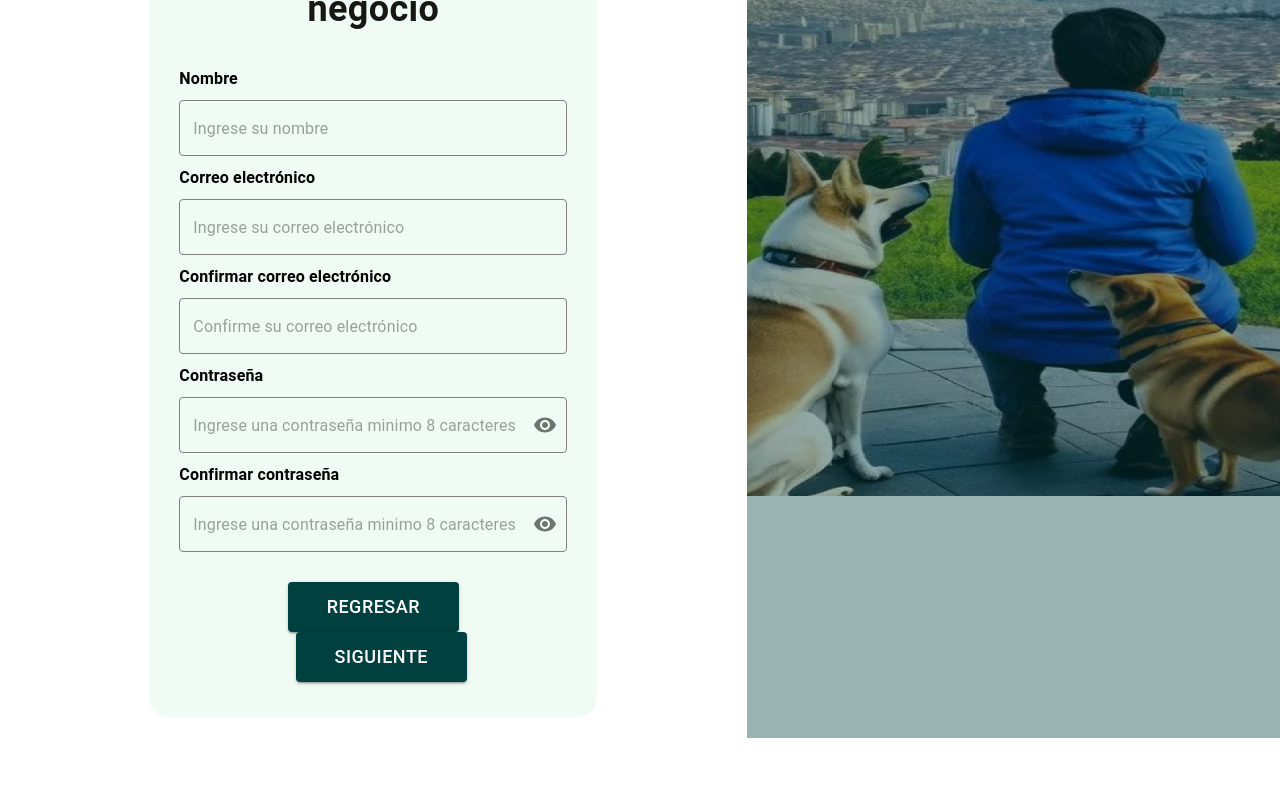
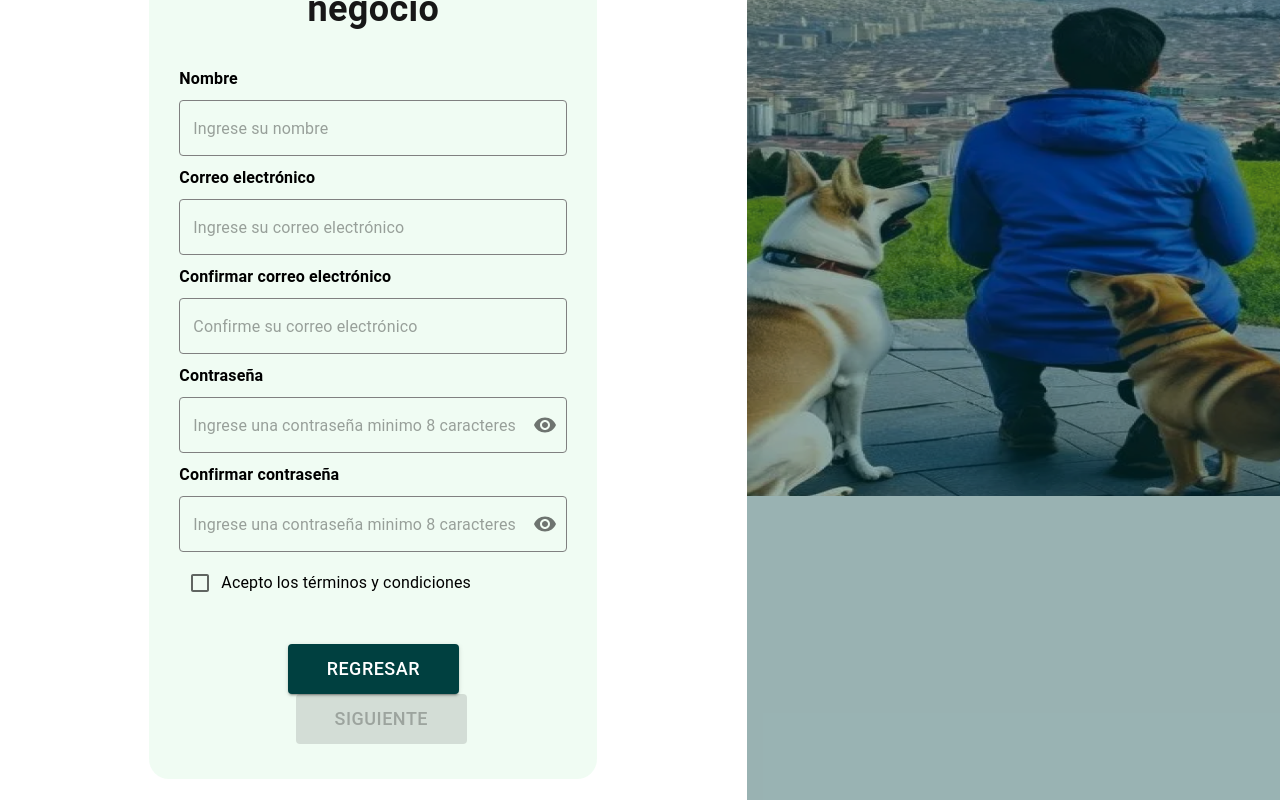
Before and after one commit to PROMASCOTA-TIC/Frontend-Entrepreneurs, a Next.js app: page /auth/new-accout in a window 1280 px wide. Shown: the part 304-1104 px from the top of the page. Before the commit the page ends 1042 px from the top, so only its background shows below. Built offline with nearby package versions, Linux system fonts and the light colour scheme; no server answers.

Commit message:
feat: Agregar terminos y condiciones

```diff
--- a/src/app/auth/new-accout/registerForm.tsx
+++ b/src/app/auth/new-accout/registerForm.tsx
@@ -1,11 +1,10 @@
-"use client";
 import React, { useState } from 'react';
 import IconButton from '@mui/material/IconButton';
 import OutlinedInput from '@mui/material/OutlinedInput';
 import InputAdornment from '@mui/material/InputAdornment';
 import Visibility from '@mui/icons-material/Visibility';
 import VisibilityOff from '@mui/icons-material/VisibilityOff';
-import { Box, Button, FormControl, FormLabel, TextField } from '@mui/material';
+import { Box, Button, FormControl, FormControlLabel, FormLabel, TextField, Checkbox } from '@mui/material';
 import { useForm } from 'react-hook-form';
 import { zodResolver } from '@hookform/resolvers/zod';
 import { registerSchema } from '@/validations/registerSchema';
@@ -22,7 +21,7 @@ type Inputs = {
 };
 
 type RegisterFormProps = {
-    nextStep: () => void;  // Nueva prop para avanzar al siguiente paso
+    nextStep: () => void;
 };
 
 export const RegisterForm: React.FC<RegisterFormProps> = ({ nextStep }) => {
@@ -33,14 +32,18 @@ export const RegisterForm: React.FC<RegisterFormProps> = ({ nextStep }) => {
 
     const [showPassword, setShowPassword] = useState(false);
     const [showPasswordConfirm, setShowPasswordConfirm] = useState(false);
+    const [acceptTerms, setAcceptTerms] = useState(false);
 
     const handleClickShowPassword = () => setShowPassword((show) => !show);
     const handleClickShowPasswordConfirm = () => setShowPasswordConfirm((show) => !show);
 
-    // Avanza solo si las validaciones son exitosas
     const onSubmit = (data: Inputs) => {
-        console.log(data);
-        nextStep();  // Avanza al siguiente paso después de una validación exitosa
+        if (acceptTerms) {
+            console.log(data);
+            nextStep();
+        } else {
+            alert('Debe aceptar los términos y condiciones para continuar.');
+        }
     };
 
     return (
@@ -173,13 +176,31 @@ export const RegisterForm: React.FC<RegisterFormProps> = ({ nextStep }) => {
             />
             {errors.passwordConfirm && <p className="text-red-500" style={{ textAlign: 'left' }}>{errors.passwordConfirm.message}</p>}
 
+            {/* Checkbox para aceptar términos y condiciones */}
+            <FormControlLabel
+                control={
+                    <Checkbox
+                        checked={acceptTerms}
+                        onChange={(e) => setAcceptTerms(e.target.checked)}
+                        color="primary"
+                    />
+                }
+                label="Acepto los términos y condiciones"
+                sx={{ color: 'black', margin: '10px 0' }}
+            />
+
             <Box style={{ margin: '20px 0' }} className="button-is space-x-4">
                 <Button variant="contained" className="h-e34 text-white rounded-[20px] normal-case"
                     sx={{ backgroundColor: themePalette.primary, width: '171px', height: '50px', fontSize: '18px' }}
                 >
-                    Regresar                </Button>
-                <Button variant="contained" type="submit" className="h-e34 text-white rounded-[20px] normal-case"
-                    sx={{ backgroundColor: themePalette.primary, width: '171px', height: '50px', fontSize: '18px' }}
+                    Regresar
+                </Button>
+                <Button
+                    variant="contained"
+                    type="submit"
+                    disabled={!acceptTerms}  // Desactiva el botón si no se aceptan los términos
+                    className="h-e34 text-white rounded-[20px] normal-case"
+                    sx={{ backgroundColor: acceptTerms ? themePalette.primary : 'gray', width: '171px', height: '50px', fontSize: '18px' }}
                 >
                     Siguiente
                 </Button>
```
